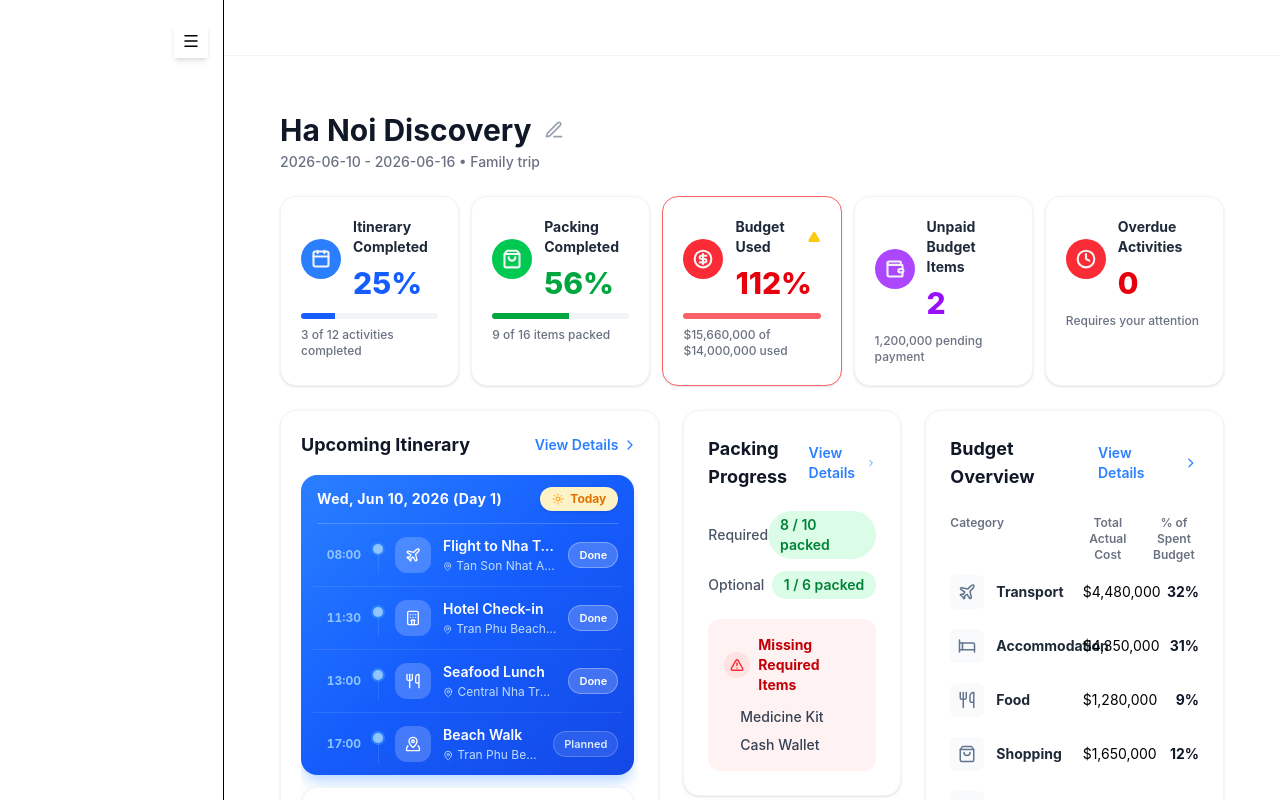
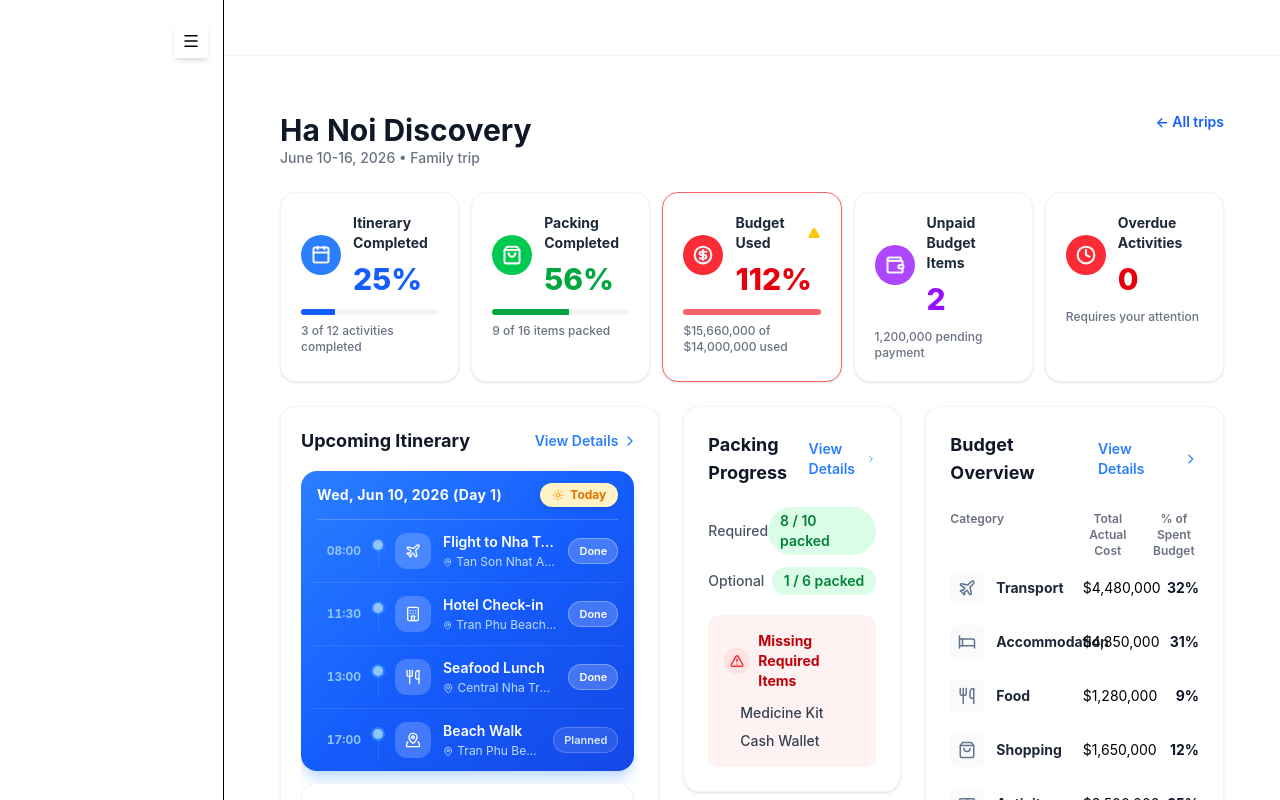
Before and after one commit to ThuTran-ttss/wecamp_batch10_capstone_we2star, a React (Vite) app in the folder webapp/: page /dashboard in a window 1280 px wide. Built offline with nearby package versions, Linux system fonts and the light colour scheme.

Commit message:
fix: html elements error

```diff
--- a/webapp/src/hooks/useCurrentTrip.js
+++ b/webapp/src/hooks/useCurrentTrip.js
@@ -9,15 +9,15 @@ import { getTripFromMap } from "@/utils/tripStorage";
  */
 export default function useCurrentTrip() {
   const location = useLocation();
-  const { tripMap, getCurrentTripId, setTripMap, setTripMap: persist } =
+  const { tripMap, getCurrentTripId, setTripMap, reloadFromStorage } =
     useTripDetails();
+
+  useEffect(() => {
+    reloadFromStorage();
+  }, [location.pathname, reloadFromStorage]);
 
   const tripId = getCurrentTripId();
   const trip = getTripFromMap(tripMap, tripId);
-
-  useEffect(() => {
-    persist(tripMap);
-  }, [location.pathname]);
 
   const updateTrip = useCallback(
     (updates) => {
@@ -35,12 +35,11 @@ export default function useCurrentTrip() {
         },
       };
 
-      const nextMap = {
+      setTripMap({
         ...tripMap,
         [tripId]: nextTrip,
-      };
+      });
 
-      setTripMap(nextMap);
       return nextTrip;
     },
     [trip, tripId, tripMap, setTripMap],
--- a/webapp/src/pages/DashboardPage.jsx
+++ b/webapp/src/pages/DashboardPage.jsx
@@ -1,11 +1,8 @@
-import React from "react";
-import { useState, useEffect } from "react";
+import { Link } from "react-router-dom";
 import StatCard from "@/components/dashboard/StatCard";
 import BudgetOverview from "@/components/dashboard/BudgetOverview";
 import UpcomingItinerary from "@/components/dashboard/UpcomingItinerary";
 import PackingProgress from "@/components/dashboard/PackingProgress";
-import { DEFAULT_TRIP_ID, STORAGE_KEYS } from "@/constants/trips";
-import { tripDetails } from "@/mock_data";
 import {
   calculateItineraryStats,
   calculatePackingStats,
@@ -16,81 +13,54 @@ import {
   getUnpaidItemsList,
   getOverdueActivitiesList,
 } from "@/utils/dashboardUtils";
+import useCurrentTrip from "@/hooks/useCurrentTrip";
+import { formatTripDateRange } from "@/utils/tripsUtils";
 
 function DashboardPage() {
-  const currentTripId =
-    localStorage.getItem(STORAGE_KEYS.CURRENT_TRIP_ID) || DEFAULT_TRIP_ID;
+  const { trip } = useCurrentTrip();
 
-  const [tripData, setTripData] = useState(() => {
-    try {
-      const savedTrips = localStorage.getItem(STORAGE_KEYS.TRIP_DETAILS);
-
-      if (savedTrips) {
-        const parsedTrips = JSON.parse(savedTrips);
-
-        return parsedTrips[currentTripId] || tripDetails[currentTripId];
-      }
-
-      return tripDetails[currentTripId];
-    } catch (error) {
-      console.error("Failed to parse trip details from localStorage:", error);
-      return tripDetails[currentTripId];
-    }
-  });
-
-  if (!tripData) {
-    return <div className="p-8 text-center text-gray-500">Loading data...</div>;
+  if (!trip) {
+    return (
+      <div className="mx-auto max-w-7xl p-8 text-center">
+        <p className="text-gray-500">Trip not found.</p>
+        <Link
+          to="/trips"
+          className="mt-4 inline-block text-sm font-semibold text-blue-600 hover:text-blue-700"
+        >
+          Back to My Trips
+        </Link>
+      </div>
+    );
   }
 
-  // Calculate statistics
-  const itineraryStats = calculateItineraryStats(tripData.itinerary);
-  const packingStats = calculatePackingStats(tripData.packingList);
-  const budgetStats = calculateBudgetStats(
-    tripData.budgetItems,
-    tripData.budget,
-  );
-  const unpaidStats = calculateBudgetUnpaid(tripData.budgetItems);
-  const overdueStats = calculateOverdueActivities(tripData.itinerary);
-
-  // Budget Overview
-  const budgetCatInfo = calculateBudgetCat(
-    tripData.budgetItems,
-    tripData.budget,
-  );
-
-  const unpaidItemsList = getUnpaidItemsList(tripData.budgetItems);
-  const overdueList = getOverdueActivitiesList(tripData.itinerary);
+  const itineraryStats = calculateItineraryStats(trip.itinerary);
+  const packingStats = calculatePackingStats(trip.packingList);
+  const budgetStats = calculateBudgetStats(trip.budgetItems, trip.budget);
+  const unpaidStats = calculateBudgetUnpaid(trip.budgetItems);
+  const overdueStats = calculateOverdueActivities(trip.itinerary);
+  const budgetCatInfo = calculateBudgetCat(trip.budgetItems, trip.budget);
+  const unpaidItemsList = getUnpaidItemsList(trip.budgetItems);
+  const overdueList = getOverdueActivitiesList(trip.itinerary);
+  const dateRange = formatTripDateRange(trip.startDate, trip.endDate);
 
   return (
     <div className="mx-auto flex w-full max-w-7xl flex-col gap-6 p-4 md:p-6 lg:p-8">
-      <div className="flex flex-col gap-1">
-        <div className="flex items-center gap-3">
+      <div className="flex flex-col gap-1 sm:flex-row sm:items-start sm:justify-between">
+        <div>
           <h1 className="text-2xl font-bold text-gray-900 md:text-3xl">
-            {tripData.tripName}
+            {trip.tripName}
           </h1>
-          <button className="text-gray-400 transition-colors hover:text-gray-600">
-            <svg
-              xmlns="http://www.w3.org/2000/svg"
-              width="20"
-              height="20"
-              viewBox="0 0 24 24"
-              fill="none"
-              stroke="currentColor"
-              strokeWidth="2"
-              strokeLinecap="round"
-              strokeLinejoin="round"
-            >
-              <path d="M12 20h9" />
-              <path d="M16.5 3.5a2.12 2.12 0 0 1 3 3L7 19l-4 1 1-4 Z" />
-            </svg>
-          </button>
+          <p className="text-sm font-medium text-gray-500">
+            {dateRange} • {trip.tripType} trip
+          </p>
         </div>
-        <p className="text-sm font-medium text-gray-500">
-          {tripData.startDate} - {tripData.endDate} • {tripData.tripType} trip
-        </p>
+        <Link
+          to="/trips"
+          className="text-sm font-semibold text-blue-600 hover:text-blue-700"
+        >
+          ← All trips
+        </Link>
       </div>
-
-      {/*Row 1: KPI Stat Cards */}
 
       <div className="grid grid-cols-1 gap-3 sm:grid-cols-2 lg:grid-cols-5">
         <StatCard
@@ -111,10 +81,10 @@ function DashboardPage() {
           title="Budget Used"
           value={`${budgetStats.percent}%`}
           percentage={budgetStats.percent}
-          subtext={`$${budgetStats.used.toLocaleString("en-US")} of $${tripData.budget.toLocaleString("en-US")} used`}
+          subtext={`$${budgetStats.used.toLocaleString("en-US")} of $${trip.budget.toLocaleString("en-US")} used`}
           type="budget"
           rawValue={budgetStats.used}
-          totalBudget={tripData.budget}
+          totalBudget={trip.budget}
         />
         <StatCard
           title="Unpaid Budget Items"
@@ -134,21 +104,19 @@ function DashboardPage() {
         />
       </div>
 
-      {/* Row 2: Khối logic */}
       <div className="grid grid-cols-1 gap-6 lg:grid-cols-12">
         <div className="lg:col-span-5">
           <UpcomingItinerary
-            itineraryData={tripData.itinerary || []}
-            tripStartDate={tripData.startDate}/>
+            itineraryData={trip.itinerary || []}
+            tripStartDate={trip.startDate}
+          />
         </div>
-
         <div className="lg:col-span-3">
-          <PackingProgress packingData={tripData.packingList || []} />
+          <PackingProgress packingData={trip.packingList || []} />
         </div>
-
         <div className="lg:col-span-4">
           <BudgetOverview
-            totalBudget={tripData.budget}
+            totalBudget={trip.budget}
             remainingBudget={budgetCatInfo.remainingBudget}
             unpaidItemsCount={unpaidStats.unpaid}
             unpaidAmount={unpaidStats.amount}
--- a/webapp/src/pages/itinerary/ItineraryPage.jsx
+++ b/webapp/src/pages/itinerary/ItineraryPage.jsx
@@ -1,53 +1,29 @@
 import { useState, useEffect } from "react";
-import { tripDetails } from "../../mock_data/tripDetails";
 import {
   getItineraryStats,
   groupItineraryByDate,
   filterItinerary,
   getUniqueDates,
-} from "../../utils/itineraryUtils";
-import ItineraryStats from "../../components/itinerary/ItineraryStats";
-import ItineraryDayGroup from "../../components/itinerary/ItineraryDayGroup";
-import ItineraryFilters from "../../components/itinerary/ItineraryFilters";
-import ItineraryEditForm from "../../components/itinerary/ItineraryEditForm";
+} from "@/utils/itineraryUtils";
+import ItineraryStats from "@/components/itinerary/ItineraryStats";
+import ItineraryDayGroup from "@/components/itinerary/ItineraryDayGroup";
+import ItineraryFilters from "@/components/itinerary/ItineraryFilters";
+import ItineraryEditForm from "@/components/itinerary/ItineraryEditForm";
 import { Link, useLocation } from "react-router-dom";
 import { toast } from "react-toastify";
-
-// const ITINERARY_STORAGE_KEY = "itinerary";
+import useCurrentTrip from "@/hooks/useCurrentTrip";
+import { formatTripDateRange } from "@/utils/tripsUtils";
 
 function ItineraryPage() {
-  const currentTrip = tripDetails.trip_001;
   const location = useLocation();
-  //state declaration
-  // const [itinerary, setItinerary] = useState(() => {
-  //   try {
-  //     const savedItinerary = localStorage.getItem(ITINERARY_STORAGE_KEY);
-  //     if (savedItinerary) {
-  //       return JSON.parse(savedItinerary);
-  //     }
-  //     return currentTrip.itinerary;
-  //   } catch (error) {
-  //     console.error("Failed to load itinerary from localStorage", error);
-  //     return currentTrip.itinerary;
-  //   }
-  // });
-  const [itinerary, setItinerary] = useState(() => {
-    try {
-      const savedTrips = localStorage.getItem("tripDetails");
+  const { tripId, trip, updateTrip } = useCurrentTrip();
 
-      if (savedTrips) {
-        const parsedTrips = JSON.parse(savedTrips);
+  const [itinerary, setItinerary] = useState(() => trip?.itinerary ?? []);
 
-        return parsedTrips[currentTrip.tripId]?.itinerary || [];
-      }
+  useEffect(() => {
+    setItinerary(trip?.itinerary ?? []);
+  }, [tripId, location.pathname, trip]);
 
-      return currentTrip.itinerary;
-    } catch (error) {
-      console.error("Failed to load itinerary from localStorage", error);
-
-      return currentTrip.itinerary;
-    }
-  });
   useEffect(() => {
     const scrollToId = location.state?.scrollToId;
 
@@ -66,6 +42,7 @@ function ItineraryPage() {
       }, 100);
     }
   }, [location.state]);
+
   const [filters, setFilters] = useState({
     date: "All",
     category: "All",
@@ -75,40 +52,42 @@ function ItineraryPage() {
 
   const [editingItem, setEditingItem] = useState(null);
 
-  //useEffect autosave (old key)
-  // useEffect(() => {
-  //   localStorage.setItem(ITINERARY_STORAGE_KEY, JSON.stringify(itinerary));
-  // }, [itinerary]);
-  useEffect(() => {
-    const savedTrips =
-      JSON.parse(localStorage.getItem("tripDetails")) || tripDetails;
+  const saveItinerary = (nextItinerary) => {
+    setItinerary(nextItinerary);
+    updateTrip({ itinerary: nextItinerary });
+  };
 
-    savedTrips[currentTrip.tripId].itinerary = itinerary;
+  if (!trip) {
+    return (
+      <motion.div className="p-8 text-center text-gray-500">Trip not found.</motion.div>
+    );
+  }
 
-    localStorage.setItem("tripDetails", JSON.stringify(savedTrips));
-  }, [itinerary, currentTrip.tripId]);
   const stats = getItineraryStats(itinerary);
   const availableDates = getUniqueDates(itinerary);
   const filteredItinerary = filterItinerary(itinerary, filters);
   const groupedItinerary = groupItineraryByDate(filteredItinerary);
   const datesList = Object.keys(groupedItinerary).sort();
+  const dateRange = formatTripDateRange(trip.startDate, trip.endDate);
 
-  //delete
   function handleDeleteActivity(id) {
     const confirmed = window.confirm("Do you want to delete this activity?");
-    if (!confirmed) return;
-    setItinerary((prev) => prev.filter((activity) => activity.id !== id));
+
+    if (!confirmed) {
+      return;
+    }
+
+    saveItinerary(itinerary.filter((activity) => activity.id !== id));
     toast.success("Activity deleted successfully!");
   }
 
-  //edit (open form, save, canel)
   function handleEditActivity(activity) {
     setEditingItem(activity);
   }
 
   function handleSaveEdit(updatedItem) {
-    setItinerary((prev) =>
-      prev.map((activity) =>
+    saveItinerary(
+      itinerary.map((activity) =>
         activity.id === updatedItem.id ? updatedItem : activity,
       ),
     );
@@ -121,7 +100,6 @@ function ItineraryPage() {
     setEditingItem(null);
   }
 
-  // set default filter
   function handleClearFilters() {
     setFilters({
       date: "All",
@@ -134,13 +112,9 @@ function ItineraryPage() {
   return (
     <main className="min-h-screen bg-slate-50 p-6">
       <div className="mx-auto max-w-6xl">
-        <h1 className="text-3xl font-bold text-slate-900">
-          {currentTrip.tripName}
-        </h1>
+        <h1 className="text-3xl font-bold text-slate-900">{trip.tripName}</h1>
 
-        <p className="mt-2 text-slate-500">
-          {currentTrip.startDate} - {currentTrip.endDate}
-        </p>
+        <p className="mt-2 text-slate-500">{dateRange}</p>
 
         <ItineraryStats stats={stats} />
         <div className="flex items-end justify-between">
@@ -151,8 +125,8 @@ function ItineraryPage() {
             onClearFilters={handleClearFilters}
           />
           <Link
-            to={"/itinerary/add-activity"}
-            state={{ tripId: currentTrip.tripId }}
+            to="/itinerary/add-activity"
+            state={{ tripId, date: availableDates[0] }}
           >
             <button
               type="button"
@@ -190,7 +164,7 @@ function ItineraryPage() {
                 activities={groupedItinerary[date]}
                 onDelete={handleDeleteActivity}
                 onEdit={handleEditActivity}
-                tripId={currentTrip.tripId}
+                tripId={tripId}
               />
             ))
           )}
```
